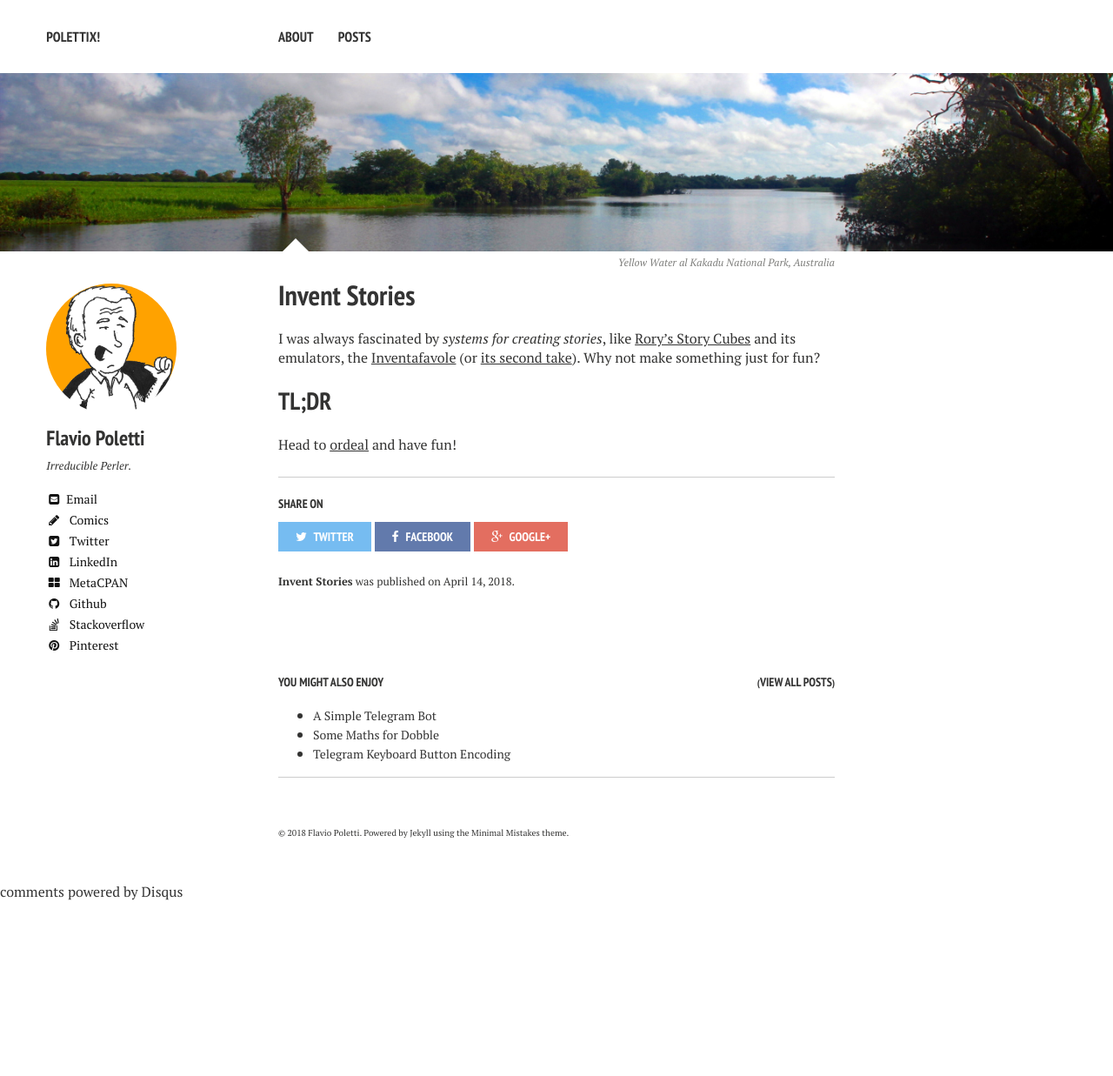
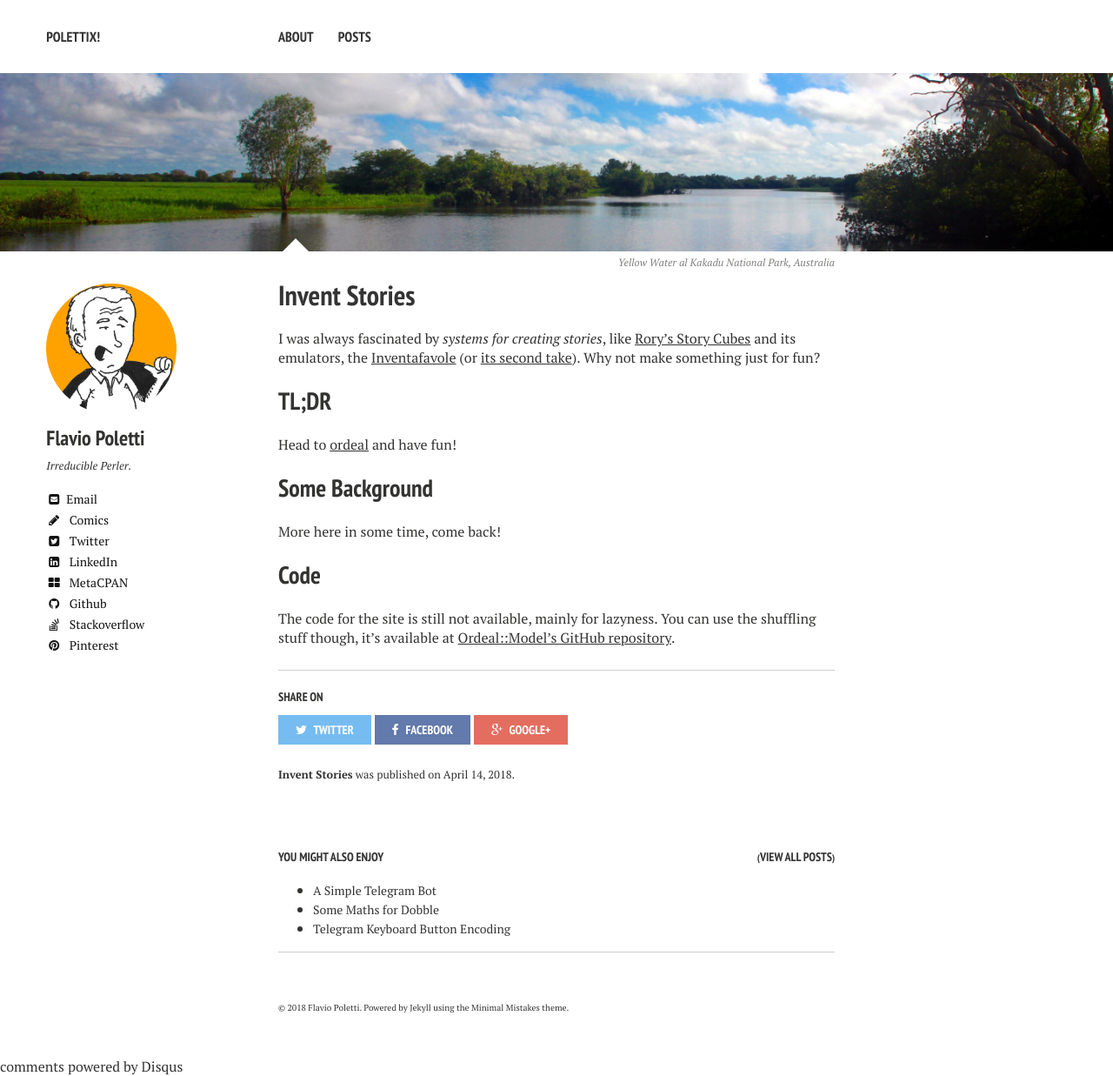
Before and after one commit to polettix/blog, a Jekyll site: the page built from _posts/2018-04-14-invent-stories.md, in a window 1280 px wide. Shown: the whole page at 87% size. Built offline with Jekyll 4.4.1, drawn with Linux system fonts in a browser that asks for light colours; nearby versions of some CDN libraries; comment, search, counter and statistics services are not loaded; before the commit the page ends 1036 px from its top, so only the background shows below that.

Commit message:
Some initial pointers

```diff
--- a/_posts/2018-04-14-invent-stories.md
+++ b/_posts/2018-04-14-invent-stories.md
@@ -18,8 +18,19 @@ fun?
 
 Head to [ordeal][ordeal] and have fun!
 
+## Some Background
+
+More here in some time, come back!
+
+## Code
+
+The code for the site is still not available, mainly for lazyness. You can
+use the shuffling stuff though, it's available at [Ordeal::Model's GitHub
+repository][ordeal-model-repo].
 
 [rorys]: https://www.storycubes.com/
 [inventafavole]: http://www.ilbarbagiannieditore.it/prodotto/linventafavole/
 [inventafavole2]: http://www.ilbarbagiannieditore.it/prodotto/linventafavole-ii-2/
 [ordeal]: https://ordeal.introm.it/
+[dokku]: http://blog.polettix.it/dokku-your-tiny-paas/
+[ordeal-model-repo]: https://github.com/polettix/Ordeal-Model
```
